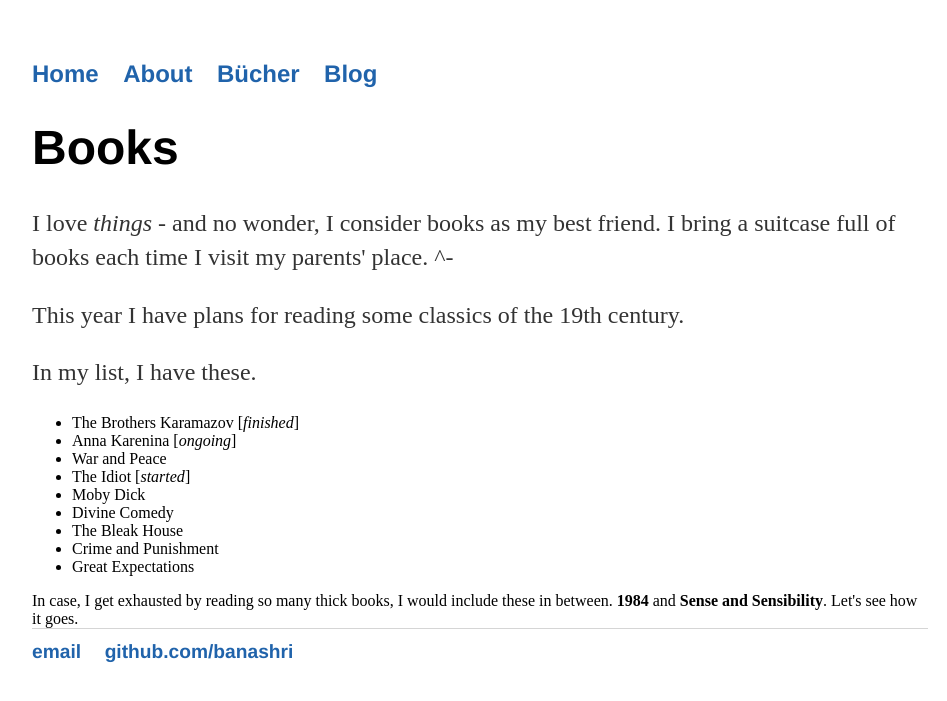
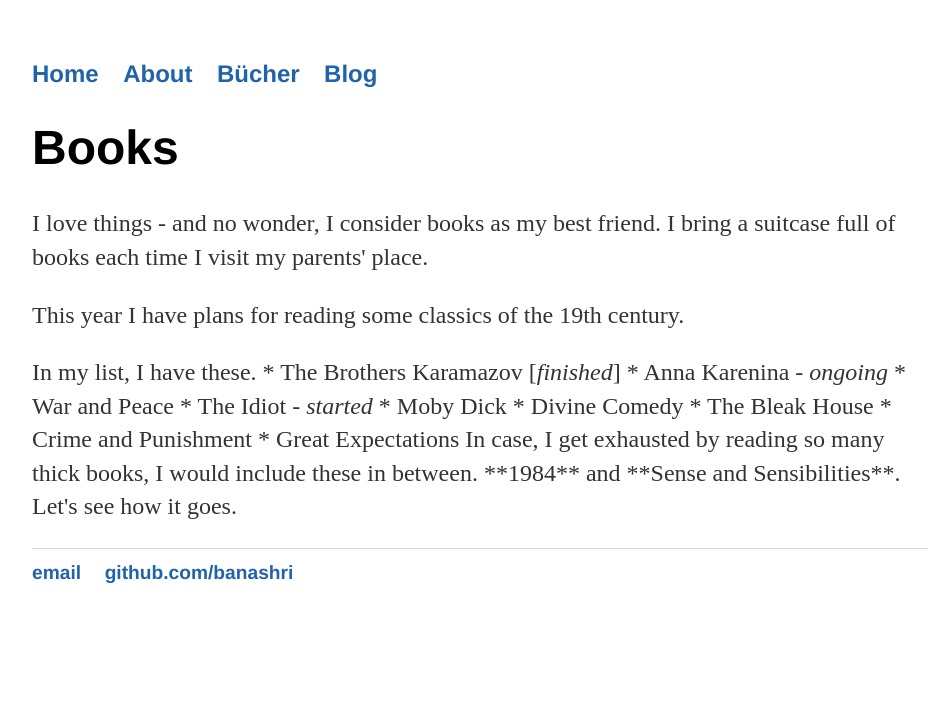
Before and after one commit to Banashri/banashri.github.io, a Jekyll site: the page built from books/index.html, in a window 1280 px wide. Shown: the top 701 px of the page, without its empty margins (160-1107 px from the left). Built offline with Jekyll 4.4.1, drawn with Linux system fonts in a browser that asks for light colours.

Commit message:
Update index.html

```diff
--- a/books/index.html
+++ b/books/index.html
@@ -6,23 +6,21 @@ title: Banashri
 	<h1>Books</h1>
 
 
-	<p>I love <em>things</em> - and no wonder, I consider books as my best friend. I bring a suitcase full of books each time I visit my parents' place. ^-
+	<p>I love things - and no wonder, I consider books as my best friend. I bring a suitcase full of books each time I visit my parents' place.
   </p>
 
   <p> This year I have plans for reading some classics of the 19th century. </p>
   <p>In my list, I have these.
-	<ul>
-		<li>  The Brothers Karamazov [<em>finished</em>] </li>
-		<li>  Anna Karenina [<em>ongoing</em>] </li>
-		<li>  War and Peace </li>
-		<li>  The Idiot [<em>started</em>] </li>
-		<li>  Moby Dick </li>
-		<li>  Divine Comedy </li>
-		<li>  The Bleak House </li>
-		<li>  Crime and Punishment </li>
-		<li>  Great Expectations </li>
-	</ul>
+    * The Brothers Karamazov [<em>finished</em>]
+    * Anna Karenina - <em>ongoing</em>
+    * War and Peace
+    * The Idiot - <em>started</em>
+    * Moby Dick
+    * Divine Comedy
+    * The Bleak House
+    * Crime and Punishment
+    * Great Expectations
 
- In case, I get exhausted by reading so many thick books, I would include these in between. <strong>1984</strong> and <strong>Sense and Sensibility</strong>. Let's see how it goes.
+ In case, I get exhausted by reading so many thick books, I would include these in between. **1984** and **Sense and Sensibilities**. Let's see how it goes.
 
 </div>
```
